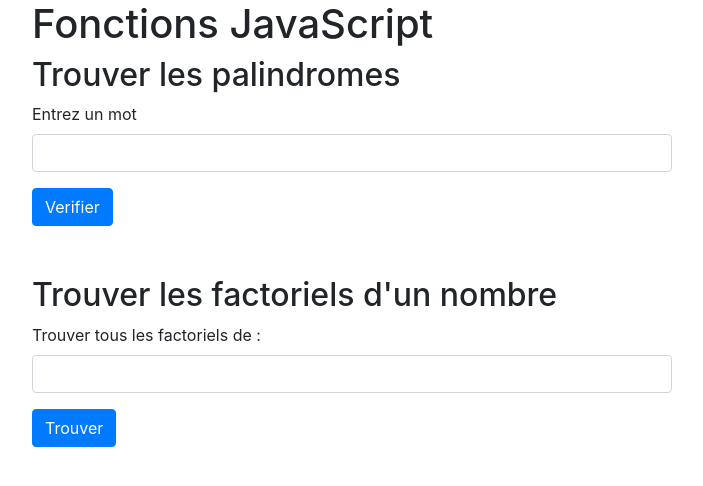
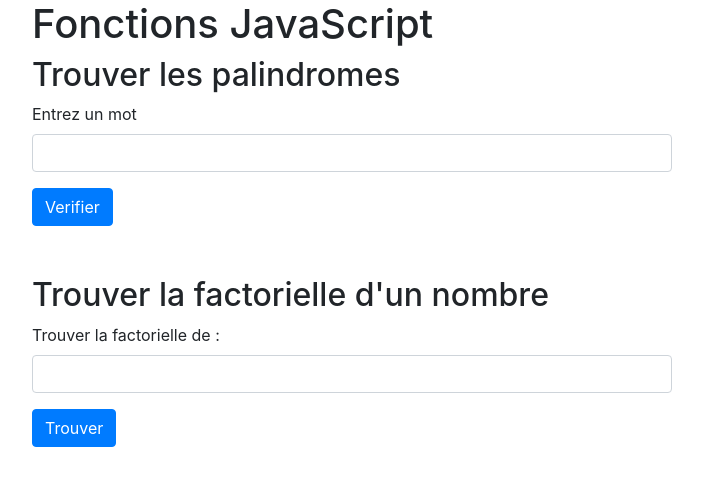
Before and after one commit to Etienne21000/JavaScript-functions, a plain HTML site: page index.html in a window 1280 px wide. Shown: the whole page, without its empty margins (288-991 px from the left). Drawn offline with nearby package versions, Linux system fonts and the light colour scheme.

Commit message:
correction

```diff
--- a/index.html
+++ b/index.html
@@ -35,11 +35,11 @@
         </div>
 
         <div class="factoriel-container">
-            <h2 class="factoriel-title">Trouver les factoriels d'un nombre</h2>
+            <h2 class="factoriel-title">Trouver la factorielle d'un nombre</h2>
 
             <form class="factoriel-form">
                 <div class="form-group">
-                    <label for="factoriel">Trouver tous les factoriels de :</label>
+                    <label for="factoriel">Trouver la factorielle de :</label>
                     <input type="text" name="factoriel" class="form-control factoriel-text-input"
                         id="factoriel-text-input">
                     <span class="factoriel-message"></span>
```
